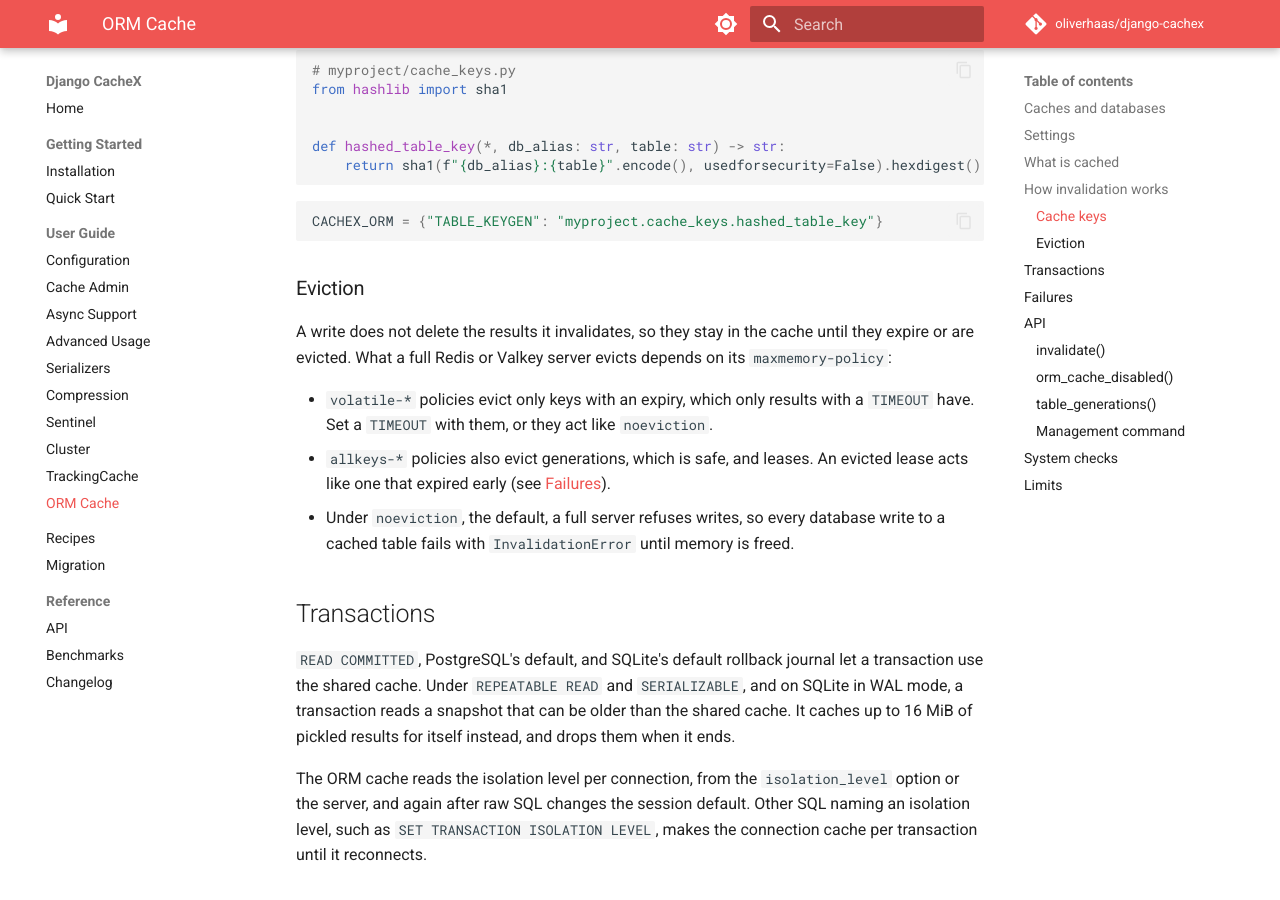
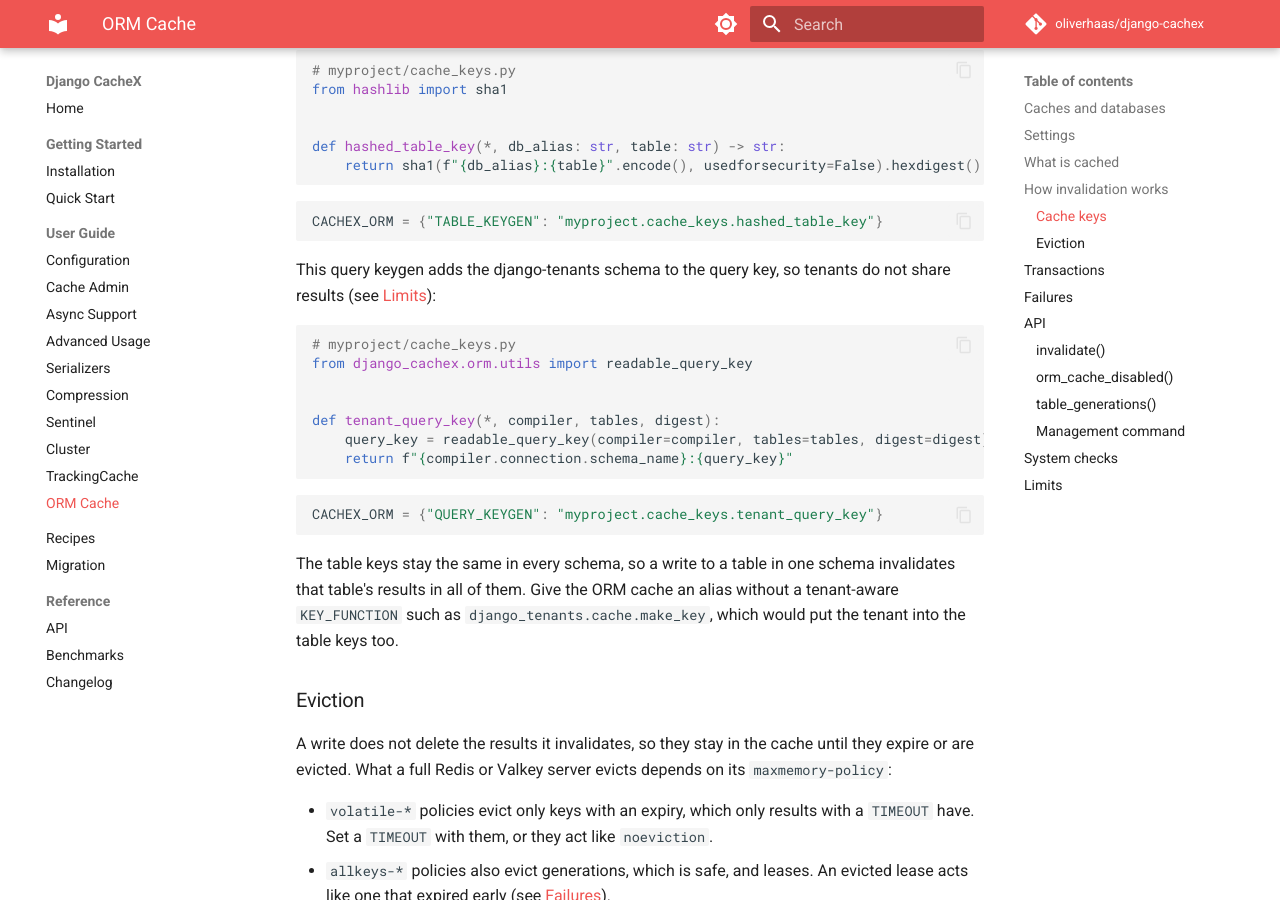
Before and after one commit to oliverhaas/django-cachex, an MkDocs documentation site: the page built from docs/user-guide/orm-cache.md, in a window 1280 px wide and 900 px high, scrolled down 4396 px. Built offline with MkDocs 1.6.1 and Material for MkDocs 9.7.7, drawn with Linux system fonts in a browser that asks for light colours; comment, search, counter and statistics services are not loaded; the version menu is left out; some of the changed text lies outside the part shown.

Commit message:
docs(orm): say that schema tenants and row-level security need the tenant in the query key
A result is keyed by database alias, SQL and parameters, so under
django-tenants' per-tenant search_path or a row-level security policy
reading a session setting, one tenant is served another's rows. The
guide now says so under Limits and shows a QUERY_KEYGEN that adds the
schema, and warns against a tenant-aware KEY_FUNCTION on the ORM
cache's alias, which would split the table keys.

````diff
--- a/docs/user-guide/orm-cache.md
+++ b/docs/user-guide/orm-cache.md
@@ -122,6 +122,24 @@ def hashed_table_key(*, db_alias: str, table: str) -> str:
 CACHEX_ORM = {"TABLE_KEYGEN": "myproject.cache_keys.hashed_table_key"}
 ```
 
+This query keygen adds the django-tenants schema to the query key, so tenants do not share results (see [Limits](#limits)):
+
+```python
+# myproject/cache_keys.py
+from django_cachex.orm.utils import readable_query_key
+
+
+def tenant_query_key(*, compiler, tables, digest):
+    query_key = readable_query_key(compiler=compiler, tables=tables, digest=digest)
+    return f"{compiler.connection.schema_name}:{query_key}"
+```
+
+```python
+CACHEX_ORM = {"QUERY_KEYGEN": "myproject.cache_keys.tenant_query_key"}
+```
+
+The table keys stay the same in every schema, so a write to a table in one schema invalidates that table's results in all of them. Give the ORM cache an alias without a tenant-aware `KEY_FUNCTION` such as `django_tenants.cache.make_key`, which would put the tenant into the table keys too.
+
 ### Eviction
 
 A write does not delete the results it invalidates, so they stay in the cache until they expire or are evicted. What a full Redis or Valkey server evicts depends on its `maxmemory-policy`:
@@ -223,6 +241,7 @@ python manage.py invalidate_orm_cache shop.Order --cache default --db default
 - The ORM cache does not see writes by other applications and database clients, triggers and rules, `COPY`, or stored procedures run with `callproc()`. Call `invalidate()` or `invalidate_orm_cache` after them. Deletes follow the foreign keys that Django declares with a database-level `on_delete` (`DB_CASCADE`, `DB_SET_NULL`, `DB_SET_DEFAULT`). `TRUNCATE ... CASCADE` follows every table that references a truncated one.
 - Raw SQL writes are recognized by keyword (`INSERT`, `UPDATE`, `DELETE`, `TRUNCATE`, `ALTER`, `CREATE`, `DROP`, `REFRESH`, `REPLACE INTO`, `MERGE INTO`) and their tables by name. Tables without a model are found only when listed in `ADDITIONAL_TABLES`. Transactions opened with a raw `BEGIN` are not seen, so use `atomic()`.
 - Results read from a view are cached under the view's name, so writes to the tables behind it do not invalidate them. List views in `UNCACHABLE_TABLES`, or `invalidate()` them after such writes. `REFRESH MATERIALIZED VIEW` invalidates the view it names.
+- A result is keyed by the database alias, SQL and parameters. If the same SQL returns other rows depending on session state, such as django-tenants' per-tenant `search_path` or a row-level security policy reading a session setting, one tenant is served another's rows. Add that state to the query key (see [Cache keys](#cache-keys)).
 - Leave replicas out of `DATABASES`. Writes to the primary do not invalidate what was cached from a replica's alias.
 - A failover of the cache server can lose the latest generation changes, which makes stale results current again. Run `invalidate_orm_cache` after a failover.
 - Writes made while the app was uninstalled, a database was left out of `DATABASES` or `CACHE` named another alias did not invalidate the cache. Run `invalidate_orm_cache` before switching back.
````
Also changed, not shown: docs/reference/changelog.md (+1 -0 lines).
